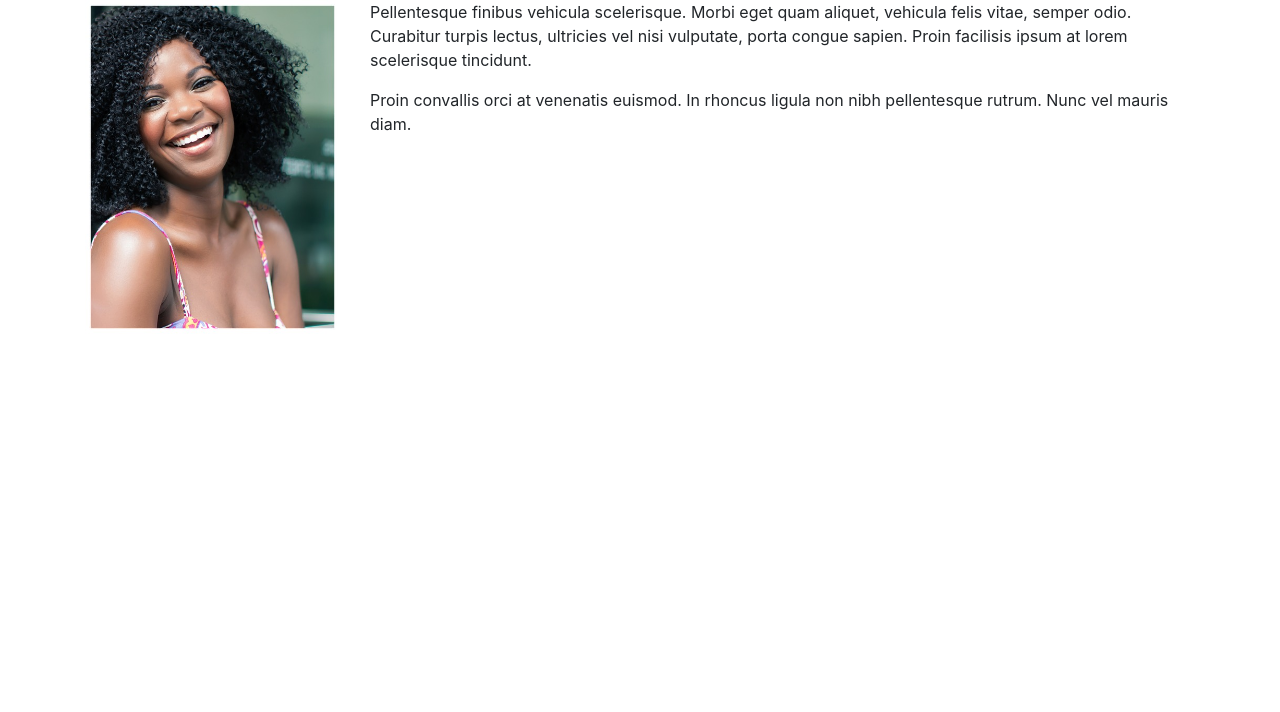
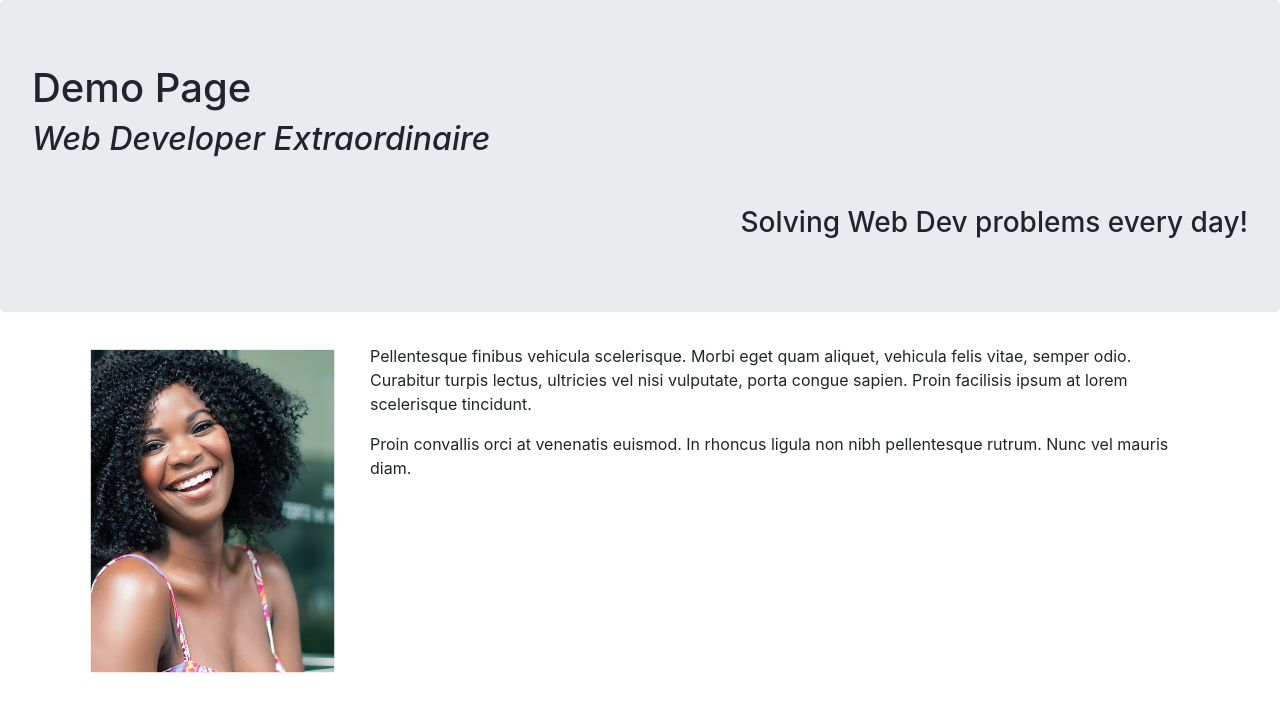
Before and after one commit to codingforkicks/introtowebdev, a plain HTML site: page bootstrap/bootstrap-grid.html in a window 1280 px wide. Drawn offline with nearby package versions, Linux system fonts and the light colour scheme.

Commit message:
added jumbotron

```diff
--- a/bootstrap/bootstrap-grid.html
+++ b/bootstrap/bootstrap-grid.html
@@ -10,6 +10,11 @@
       <link rel="stylesheet" href="https://stackpath.bootstrapcdn.com/bootstrap/4.1.3/css/bootstrap.min.css" integrity="sha384-MCw98/SFnGE8fJT3GXwEOngsV7Zt27NXFoaoApmYm81iuXoPkFOJwJ8ERdknLPMO" crossorigin="anonymous">
 	</head>
 	<body>
+      <header class="jumbotron">
+         <h1>Demo Page</h1>
+         <h2 class="font-italic">Web Developer Extraordinaire</h2>
+         <h3 class="text-right mt-5">Solving Web Dev problems every day!</h3>
+      </header>
       <div class="container">
          <div class="row">
             <!-- div for picture -->
```
